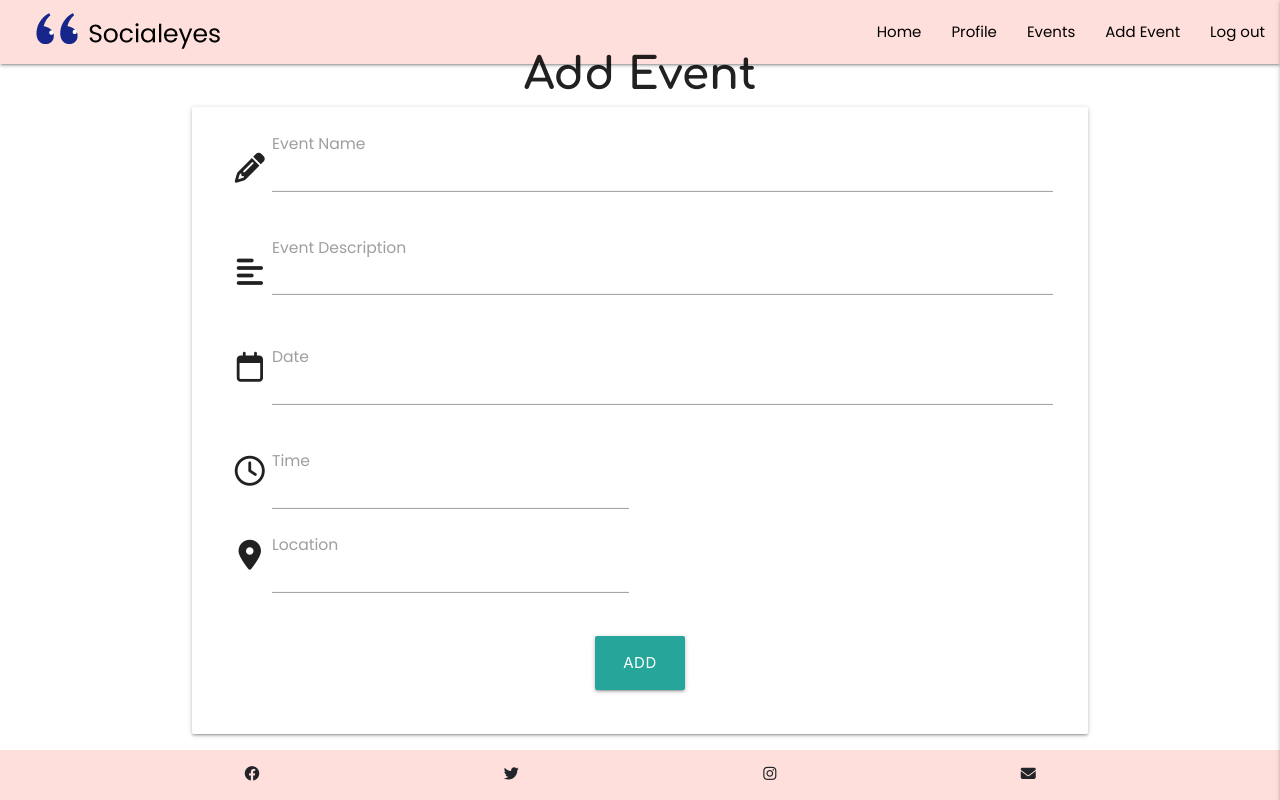
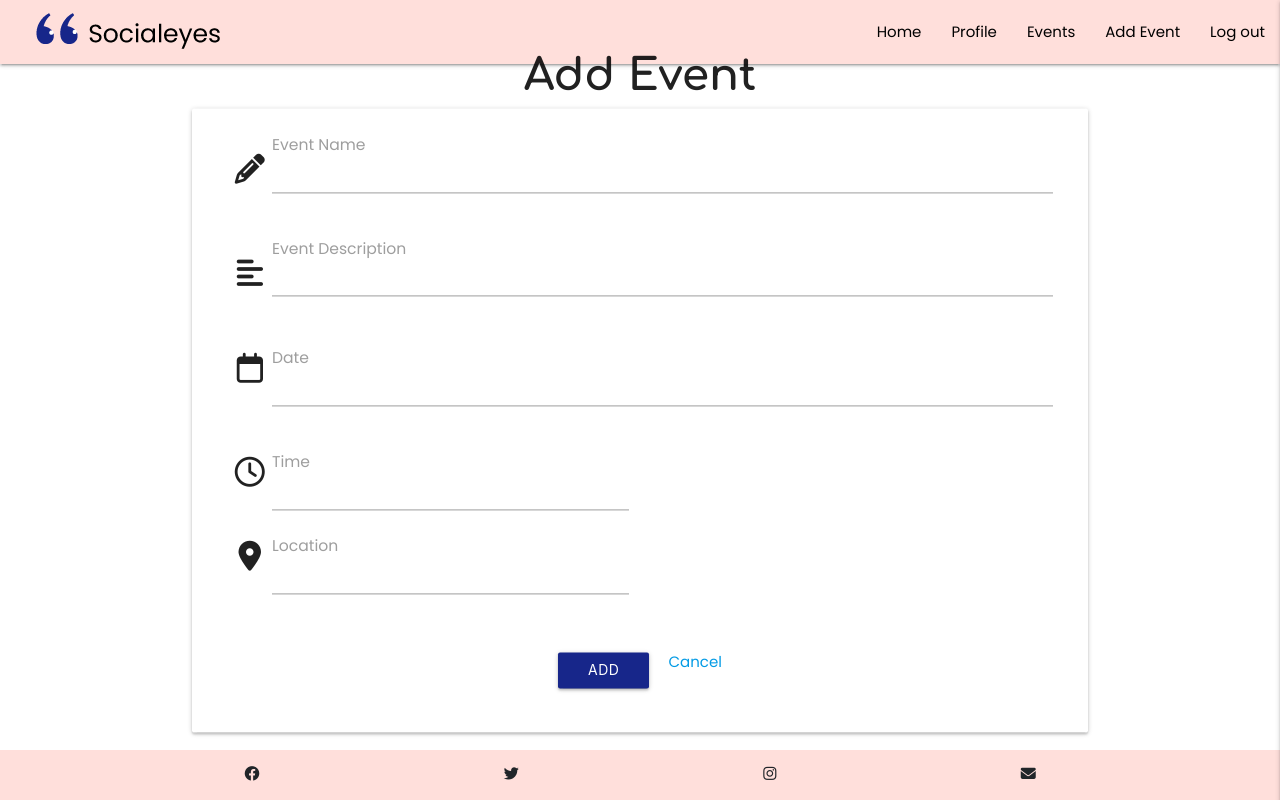
Before and after one commit to staceyJayneLewis/socialeyes, a Flask app: page /add_event in a window 1280 px wide. Run offline with Flask 3, Linux system fonts and the light colour scheme; the visitor is signed in with stand-in values (Sample User, id 1); some libraries are stand-ins or nearby versions; some web fonts are replaced.

Commit message:
Feat: Add cancel button option on add event

```diff
--- a/templates/add_event.html
+++ b/templates/add_event.html
@@ -50,7 +50,9 @@
             <!-- submit button -->
             <div class="row">
                 <div class="col s12">
-                    <button type="submit" class="btn-large rounded text-shadow mt-5">Add</button>
+                    <button type="submit" class="btn rounded text-shadow mt-5">Add</button>
+                    <a href="{{ url_for('profile', username=session['user'])}}"
+                    class="btn-cancel rounded text-shadow mr-2">Cancel</a>
                 </div>
             </div>
     </div>
```
